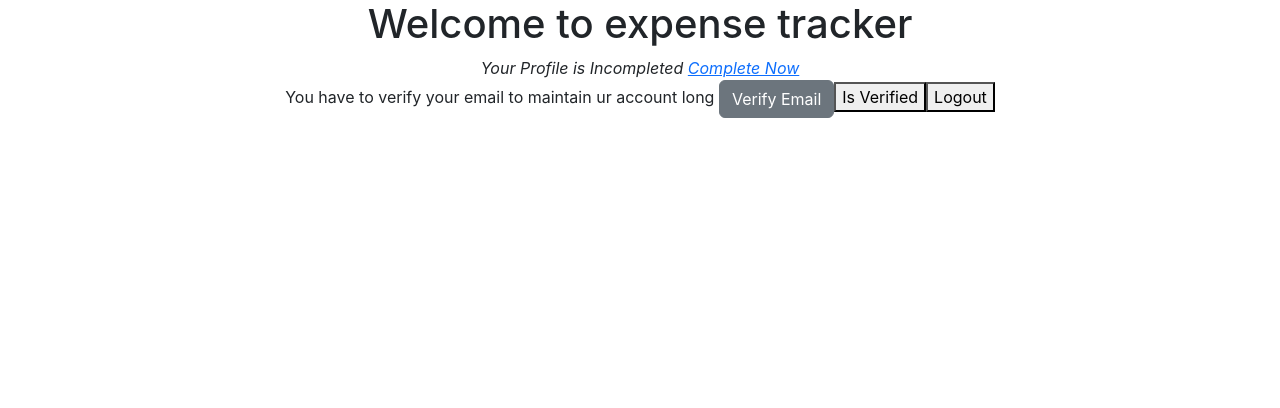
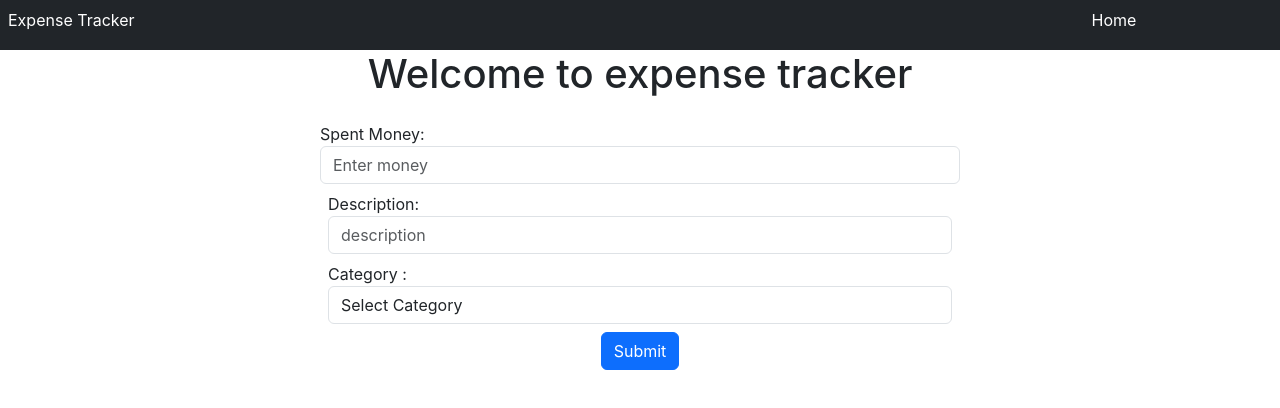
Before and after one commit to Chinni00/expense-tracker-auth, a React (Create React App) app: page /welcome in a window 1280 px wide. Shown: the top 408 px of the page. Built offline with nearby package versions, Linux system fonts and the light colour scheme; no server answers.

Commit message:
stored in firebase database and get

```diff
--- a/src/components/Welcome.js
+++ b/src/components/Welcome.js
@@ -1,82 +1,106 @@
-import React, { useEffect, useState } from 'react'
-import {  useNavigate } from 'react-router-dom'
+import React, { useEffect,  useRef, useState } from "react";
+import { useNavigate } from "react-router-dom";
+import Navbar from "./Navbar";
+import ExpenseList from "./ExpenseList";
+
+const Welcome = () => {
+  const [expenses,setExpenses] = useState([])
+   const moneyInputRef = useRef()
+   const descriptionInputRef = useRef()
+   const categoryInputRef = useRef()
+
+   const fetchingHandler = () => {
+    fetch('https://expense-tracker-auth-b79c5-default-rtdb.firebaseio.com/expenses.json')
+      .then(res => res.json())
+      .then(data => {
+        const fetchedExpenses = Object.values(data);
+        setExpenses(fetchedExpenses);
+      })
+      .catch(err => console.log(err));
+  };
 
 
+  const submitHandler = (event) => {
+    event.preventDefault();
+    const enteredMoney = moneyInputRef.current.value;
+    const enteredDescription = descriptionInputRef.current.value;
+    const enteredCategory = categoryInputRef.current.value;
+    let obj = {
+      price: enteredMoney,
+      description: enteredDescription,
+      category: enteredCategory
+    };
+
+    fetch('https://expense-tracker-auth-b79c5-default-rtdb.firebaseio.com/expenses.json', {
+      method: 'POST',
+      body: JSON.stringify(obj),
+      headers: {
+        'Content-Type': 'application/json'
+      }
+    })
+      .then(res => res.json())
+      .then(() => {
+        moneyInputRef.current.value = '';
+        descriptionInputRef.current.value = '';
+        categoryInputRef.current.value = '';
+        fetchingHandler(); // Fetch expenses again after the new expense is saved
+      })
+      .catch(err => console.log(err));
+  };
 
 
-
-const Welcome = () => {
-  const token = localStorage.getItem('token');
-  const [email,setEmail] = useState('')
-
-  // useEffect(()=>{
-  //   fetch('https://identitytoolkit.googleapis.com/v1/accounts:lookup?key=AIzaSyDeEdrVt4u11fGigu620gWbNo_fW39vd7s',{
-  //     method:'POST',
-  //     body:JSON.stringify({
-  //       idToken:token
-  //     }),
-  //     headers:{
-  //       'Content-Type':'application/json'
-  //     }
-  //   }).then(res=>res.json()).then(data=>console.log(data))
-  // },[])
-
-  // 3tSuo92sX5pc0Lcuht250-l4jBa0KEnXrMZgA7cJn1EAAAGI6Unxew
-  // 3tSuo92sX5pc0Lcuht250-l4jBa0KEnXrMZgA7cJn1EAAAGI6Unxew
-
-  const isverified=()=>{
-    fetch('https://identitytoolkit.googleapis.com/v1/accounts:update?key=AIzaSyDeEdrVt4u11fGigu620gWbNo_fW39vd7s',{
-      method:'POST',
-      body:JSON.stringify({
-        oobCode:'3tSuo92sX5pc0Lcuht250-l4jBa0KEnXrMZgA7cJn1EAAAGI6Unxew'
-      }),
-      headers:{
-        'Content-Type':'application/json'
-      }
-    }).then(res=>res.json()).then(data=>console.log(data))
-
-  }
-
-
-
-  const navigate= useNavigate()
-
-  const switchToUpdatePage=()=>{
-     navigate('/update-profile')
-  }
-  const emailVerificationHandler = ()=>{
-          fetch('https://identitytoolkit.googleapis.com/v1/accounts:sendOobCode?key=AIzaSyDeEdrVt4u11fGigu620gWbNo_fW39vd7s',{
-            method:'POST',
-            body:JSON.stringify({
-              requestType:"VERIFY_EMAIL",
-              idToken:token,
-            }),
-            headers:{
-              'Content-Type':'application/json'
-            }
-          }).then(res=>res.json()).then(data=> {
-            setEmail(data.email)
-           console.log(data)
-          })
-  }
-
-  const logoutHandler=()=>{
-    localStorage.removeItem('token')
-    navigate('/')
-  }
+  useEffect(()=>{
+   fetchingHandler()
+  },[])
 
   return (
     <div>
-        <center>
-            <h1>Welcome to expense tracker</h1>
-            <span><i>Your Profile is Incompleted <a href='#' onClick={switchToUpdatePage} >Complete Now</a></i></span><br />
-          You have to verify your email to maintain ur account long   <button onClick={emailVerificationHandler} className='btn  btn-secondary'>Verify Email</button>
-          <button onClick={isverified}>Is Verified</button>
-          <button onClick={logoutHandler}>Logout</button>
-        </center>
+      <Navbar />
+      <center>
+        <h1>Welcome to expense tracker</h1>
+        <div className="w-50 mt-4">
+          <form onSubmit={submitHandler}>
+            <div className="form-group">
+              <label htmlFor="exampleInputEmail1" className=" float-start">Spent Money:</label>
+              <input
+               ref={moneyInputRef}
+                type=""
+                className="form-control"
+                id="exampleInputEmail1"
+                aria-describedby="emailHelp"
+                placeholder="Enter money"
+              />
+            </div>
+            <div className="form-group m-2">
+              <label htmlFor="exampleInputPassword1" className=" float-start">Description:</label>
+              <input
+                ref={descriptionInputRef}
+                type=""
+                className="form-control"
+                id="exampleInputPassword1"
+                placeholder="description"
+              />
+            </div>
+            <div className="form-group m-2">
+              <label htmlFor="exampleFormControlSelect1" className=" float-start">Category :</label>
+              <select ref={categoryInputRef} className="form-control" id="exampleFormControlSelect1">
+                <option selected  value={'none'} >Select Category</option>
+                <option>Food</option>
+                <option>Petrol</option>
+                <option>Entertainment</option>
+                <option>Others</option>
+              </select>
+            </div>
+            <button type="submit" className="btn btn-primary">
+              Submit
+            </button>
+          </form>
+        </div>
+      </center>
+     {expenses.length>0 && <ExpenseList  value={expenses} />}
 
     </div>
-  )
-}
+  );
+};
 
-export default Welcome
+export default Welcome;
```
